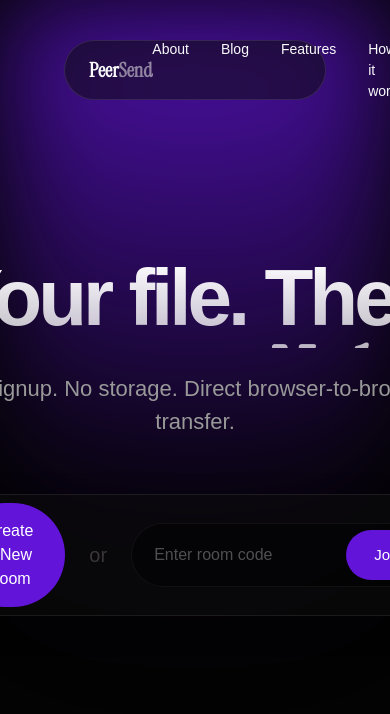
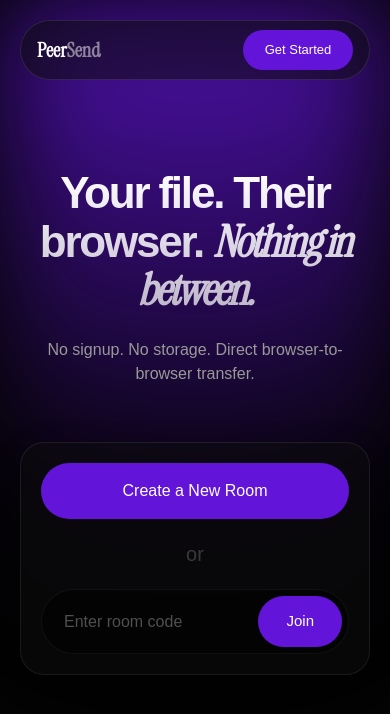
Before and after one commit to 6squash9/p2p-share, a React (Vite) app in the folder client/: page /room in a window 390 px wide. Shown: the top 714 px of the page. Built offline with nearby package versions, Linux system fonts and the light colour scheme; a web font is replaced by a local one.

Commit message:
Add responsive/mobile CSS rules

```diff
--- a/client/src/components /Navbar.css
+++ b/client/src/components /Navbar.css
@@ -86,3 +86,21 @@
     border-color: #7A2DF7;
     box-shadow: 0 0 15px rgba(122, 45, 247, 0.4);
 }
+
+@media screen and (max-width: 768px) {
+    .navbar {
+        padding-left: 20px;
+        padding-right: 20px;
+        padding-top: 20px;
+    }
+    .nav-links {
+        display: none;
+    }
+    .nav-inner {
+        padding: 8px 16px;
+    }
+    .nav-buttons button {
+        width: 110px;
+        font-size: 13px;
+    }
+}
--- a/client/src/pages/HomePage.css
+++ b/client/src/pages/HomePage.css
@@ -178,3 +178,40 @@
     font-weight: 500;
     margin: 0;
 }
+
+@media screen and (max-width: 768px) {
+    .home-content {
+        padding: 0 20px;
+    }
+    .home-content h2 {
+        font-size: 44px;
+        height: auto;
+        line-height: 1.1;
+    }
+    .home-subtitle {
+        font-size: 16px;
+        padding: 0 10px;
+    }
+    .room-controls {
+        flex-direction: column;
+        border-radius: 24px;
+        padding: 20px;
+        width: 100%;
+        max-width: 400px;
+        gap: 16px;
+    }
+    .room-controls .primary-btn {
+        width: 100%;
+    }
+    .join-group {
+        width: 100%;
+        display: flex;
+        justify-content: space-between;
+    }
+    .room-controls input {
+        width: 100%;
+    }
+    .room-controls .divider {
+        margin: 4px 0;
+    }
+}
--- a/client/src/pages/LandingPage.css
+++ b/client/src/pages/LandingPage.css
@@ -124,7 +124,7 @@
     width: fit-content;
     margin: 0 auto;
     flex-shrink: 0;
-    margin-top: 60px;
+    margin-top: 100px;
     opacity: 0;
     animation: raiseUp 1.6s cubic-bezier(0.16, 1, 0.3, 1) forwards;
     animation-delay: 0.6s;
@@ -554,3 +554,63 @@
     color: #666;
     font-size: 14px;
 }
+
+@media screen and (max-width: 768px) {
+    .hero-sticky-content {
+        padding-top: 100px;
+    }
+    .hero-text h1, .hero-text h1 .logo, .hero-text h1 .logo span {
+        font-size: 56px;
+    }
+    .hero-text {
+        padding: 0 20px;
+        gap: 20px;
+    }
+    .hero-text p {
+        font-size: 18px;
+        padding: 0 10px;
+    }
+    .hero-buttons {
+        flex-direction: column;
+        width: 100%;
+        gap: 16px;
+        align-items: center;
+    }
+    .btn-primary, .btn-secondary {
+        width: 100%;
+        max-width: 300px;
+    }
+    .video-text {
+        font-size: 48px;
+    }
+    .process, .features {
+        padding: 32px 16px;
+    }
+    .process-border, .features-border {
+        padding: 32px 20px;
+        height: auto;
+    }
+    .process-boxes {
+        flex-direction: column;
+        gap: 40px;
+    }
+    .feature-boxes {
+        grid-template-columns: 1fr;
+        gap: 40px;
+    }
+    .process-text h2, .feature-text h2 {
+        font-size: 44px;
+    }
+    .footer {
+        padding: 40px 20px 20px 20px;
+    }
+    .footer-content {
+        flex-direction: column;
+        text-align: center;
+        gap: 32px;
+    }
+    .footer-links {
+        flex-wrap: wrap;
+        justify-content: center;
+    }
+}
```
